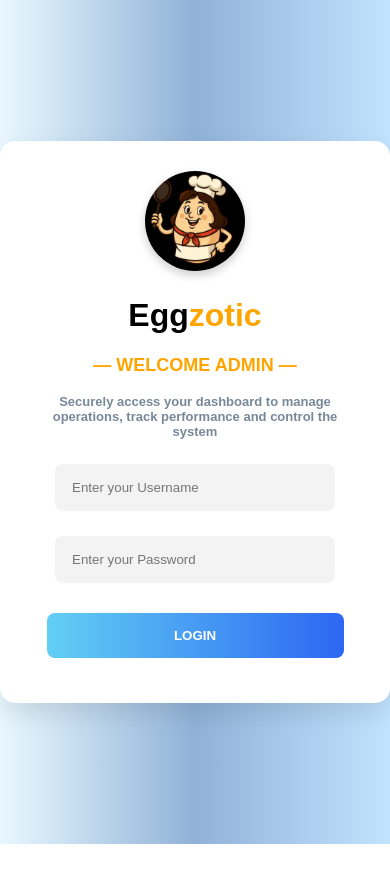
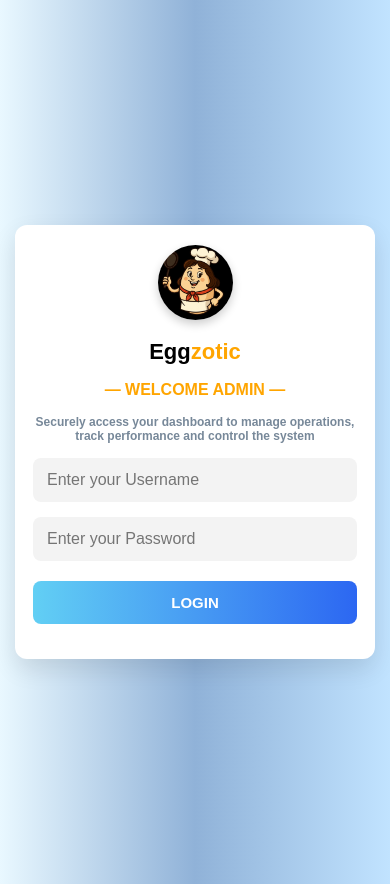
Before and after one commit to shravya-techcodes/EGGZOTIC---Cafe-Billing-and-Management-Insights, a Flask app: page / in a window 390 px wide. Before the commit the page ends 844 px from the top, so only its background shows below. Run offline with Flask 3, Linux system fonts and the light colour scheme.

Commit message:
Login Page made responsive

```diff
--- a/static/login.css
+++ b/static/login.css
@@ -87,3 +87,140 @@ body {
     font-size: 13px;
     margin-top: 10px;
 }
+
+/* =========================================
+   Tablets (iPad portrait etc.)
+   ========================================= */
+@media screen and (max-width: 768px) {
+    .login-box {
+        width: 90%;
+        padding: 25px;
+    }
+
+    .logo-img {
+        width: 90px;
+        height: 90px;
+    }
+}
+
+/* =========================================
+   Standard phones (most Android & iPhones, portrait)
+   ========================================= */
+@media screen and (max-width: 480px) {
+    body {
+        height: auto;
+        min-height: 100vh;
+        padding: 20px 0;
+    }
+
+    .container {
+        padding: 10px;
+    }
+
+    .login-box {
+        width: 100%;
+        padding: 20px 18px;
+        border-radius: 12px;
+    }
+
+    .logo-img {
+        width: 75px;
+        height: 75px;
+    }
+
+    .logo h1 {
+        font-size: 22px;
+    }
+
+    .logo p {
+        font-size: 16px;
+    }
+
+    .logo p[style] {
+        font-size: 12px !important;
+    }
+
+    .input-box {
+        margin: 15px 0;
+        padding: 12px;
+    }
+
+    .input-box input {
+        font-size: 16px;
+    }
+
+    .login-btn {
+        width: 100%;
+        padding: 13px;
+        font-size: 15px;
+    }
+}
+
+/* =========================================
+   Small phones (iPhone SE, compact Android, ~360px and under)
+   ========================================= */
+@media screen and (max-width: 360px) {
+    .login-box {
+        padding: 18px 14px;
+    }
+
+    .logo-img {
+        width: 65px;
+        height: 65px;
+    }
+
+    .logo h1 {
+        font-size: 20px;
+    }
+
+    .logo p {
+        font-size: 14px;
+    }
+
+    .input-box {
+        padding: 10px;
+        margin: 12px 0;
+    }
+}
+
+/* =========================================
+   Landscape phones (short viewport height)
+   ========================================= */
+@media screen and (max-height: 480px) and (orientation: landscape) {
+    body {
+        height: auto;
+        align-items: flex-start;
+        padding: 15px 0;
+    }
+
+    .login-box {
+        padding: 15px 20px;
+    }
+
+    .logo-img {
+        width: 55px;
+        height: 55px;
+    }
+
+    .input-box {
+        margin: 10px 0;
+        padding: 10px;
+    }
+
+    .login-btn {
+        padding: 10px;
+        margin: 5px 0 10px 0;
+    }
+}
+
+/* =========================================
+   iOS safe-area support (notch / home indicator)
+   ========================================= */
+@supports (padding: max(0px)) {
+    .container {
+        padding-left: max(15px, env(safe-area-inset-left));
+        padding-right: max(15px, env(safe-area-inset-right));
+        padding-top: max(15px, env(safe-area-inset-top));
+        padding-bottom: max(15px, env(safe-area-inset-bottom));
+    }
+}
--- a/templates/login.html
+++ b/templates/login.html
@@ -2,6 +2,7 @@
 <html>
 <head>
     <meta charset="UTF-8">
+    <meta name="viewport" content="width=device-width,initial-scale=1.0">
     <title>Eggzotic-Login</title>
     <link rel="icon" type="image/jpeg" href="static/logo.jpeg">
     <link rel="stylesheet" href="/static/login.css">
```
